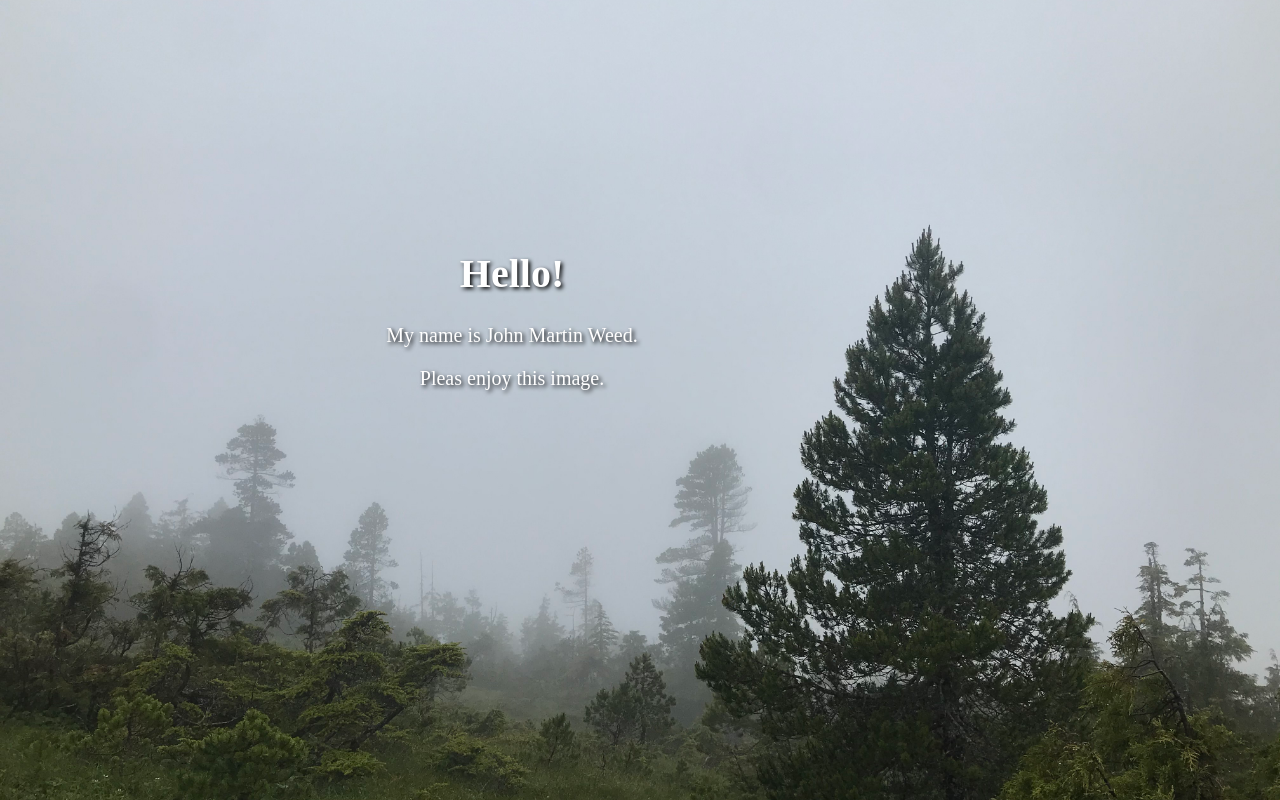
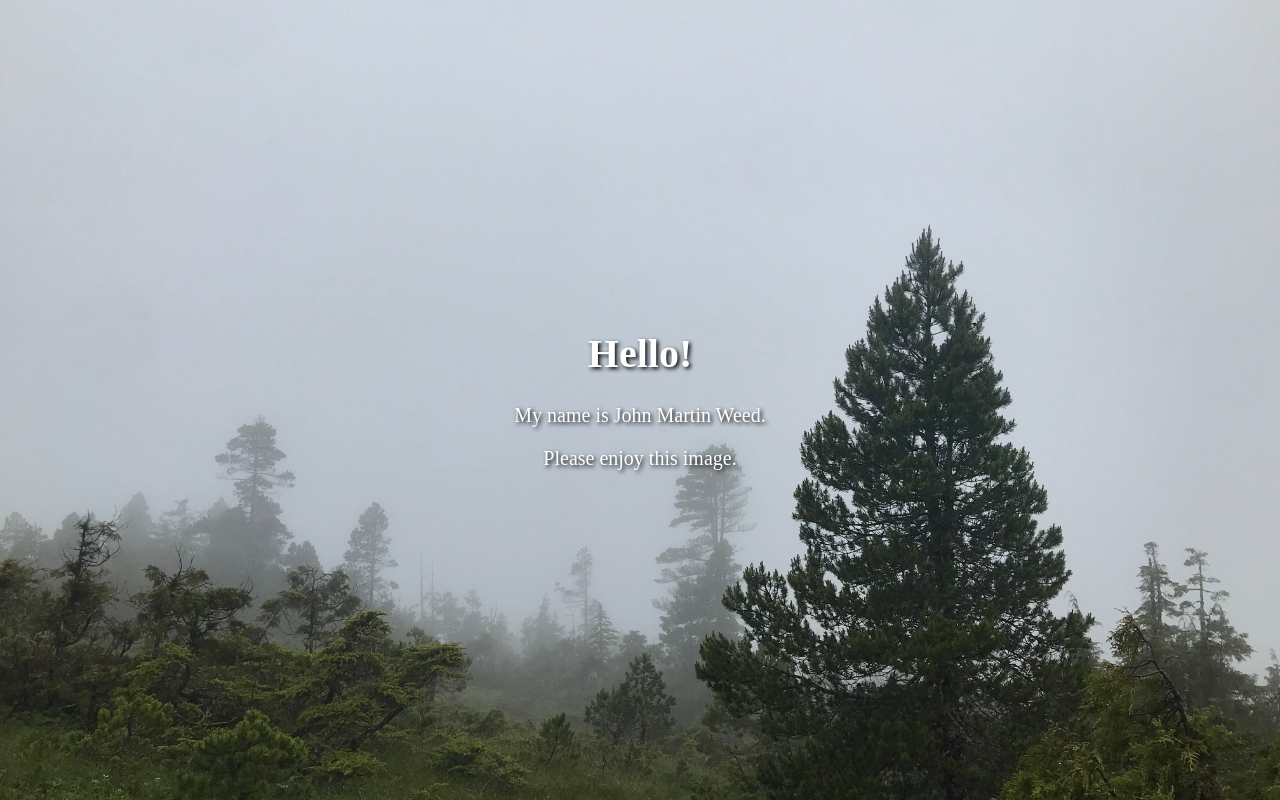
Before and after one commit to jmweed/jmweed.github.io, a plain HTML site: page index.html in a window 1280 px wide. Drawn offline with Linux system fonts and the light colour scheme.

Commit message:
betterer

```diff
--- a/index.html
+++ b/index.html
@@ -9,7 +9,7 @@
 		<div class="impavidusTexttwo">
 			<h1>Hello!</h1>
 			<p>My name is John Martin Weed.</p>
-			<p>Pleas enjoy this image.</p>
+			<p>Please enjoy this image.</p>
 		</div>
 	</div>
 </main>
--- a/style.css
+++ b/style.css
@@ -121,8 +121,8 @@ p 	{
 
 .impavidusTexttwo	{
 	text-align: center;
-	top: 40%;
-	left: 40%;
+	top: 50%;
+	left: 50%;
 	transform: translate(-50%, -50%);
 	position: relative;
 	color: white;
```
